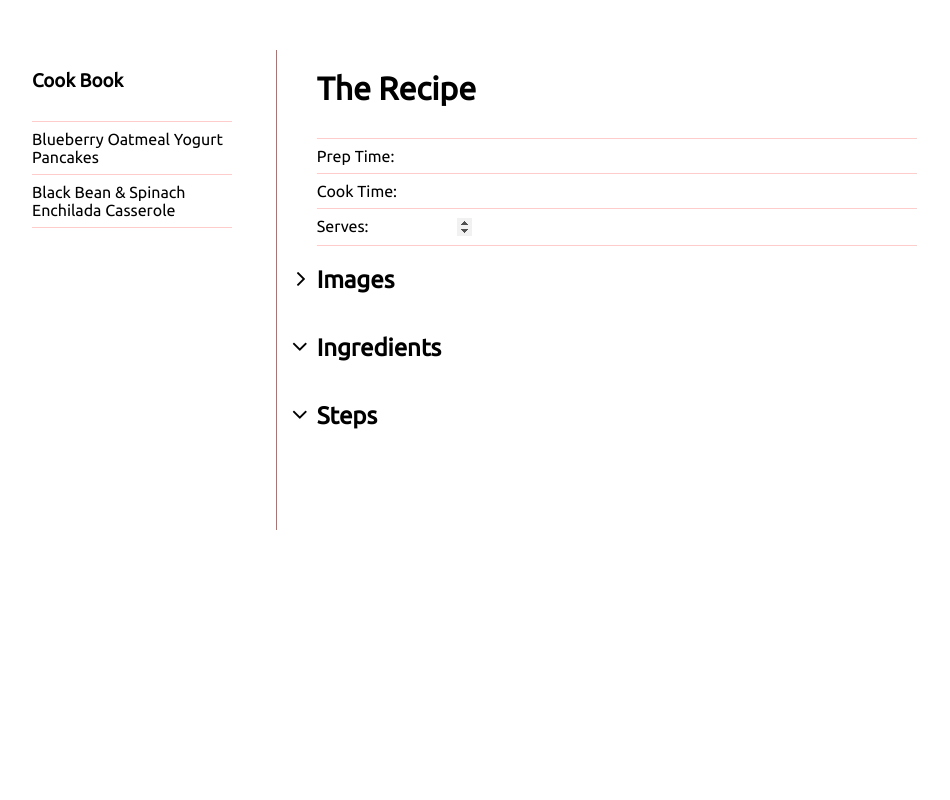
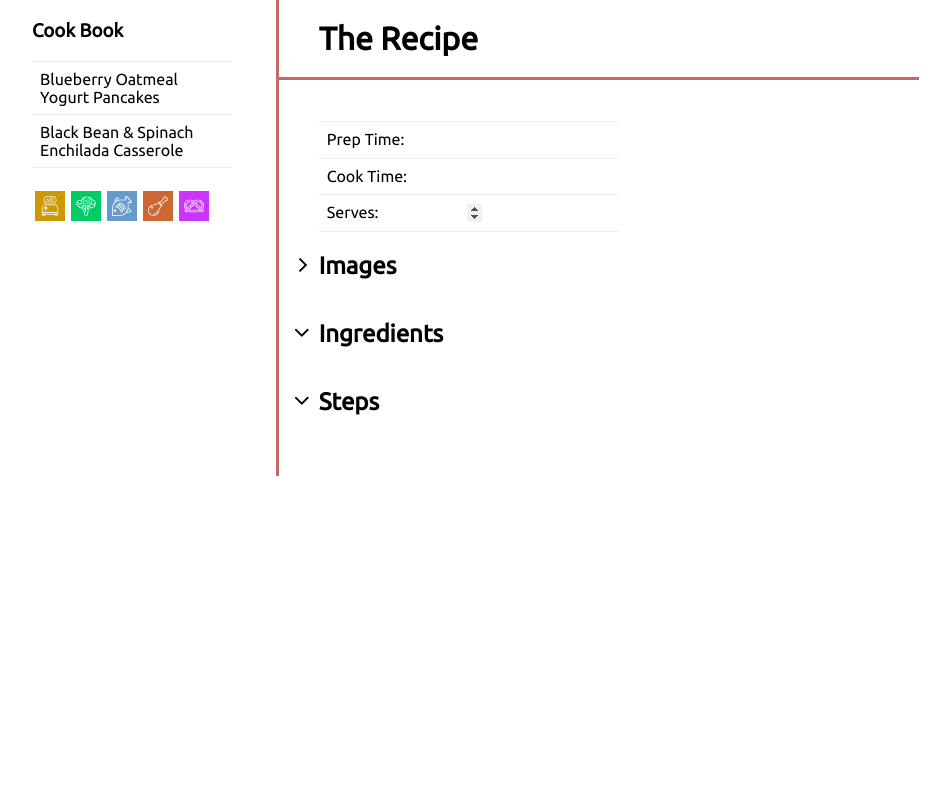
Before and after one commit to jessexknight/foodbook, a PHP site: page / in a window 1280 px wide. Shown: the whole page, without its empty margins (163-1113 px from the left). Run offline with PHP 8.4, Linux system fonts and the light colour scheme; some libraries are stand-ins or nearby versions.

Commit message:
clean up js and add icons

```diff
--- a/css/style.css
+++ b/css/style.css
@@ -1,11 +1,11 @@
 body {
   background-color: #fff;
   font-family: 'Ubuntu', sans-serif;
-  margin: 50px auto;
+  margin: 0px auto;
   width: 930px;
 }
 div {
-  padding: 10px 0px;
+  padding: 0px;
   margin: 0px;
   vertical-align: top;
 }
@@ -20,11 +20,20 @@ div {
   padding: 20px;
   padding-left: 40px;
   background-color: #fff;
-  border-left: solid 1px #c66;
+  border-left: solid 3px #c66;
 }
 h1,h2,h3 {
   display: inline-block;
   margin-top: 0px;
+}
+h1:after {
+  content: '';
+  width: 640px;
+  margin-top: 20px;
+  left: -40px;
+  position: relative;
+  display: inline-block;
+  border-bottom: 3px solid #c66;
 }
 a {
   color: #c66;
@@ -90,13 +110,24 @@ input[type=number]::-webkit-inner-spin-button {
 table {
   border-collapse: collapse;
 }
+.section {
+  margin-top: 20px;
+}
+#overview {
+  display: inline-block;
+  width: 50%;
+}
 #recipe table {
   width: 100%;
 }
+tr {
+  background-color: #fff;
+  margin: 10px;
+  border-top: 1px solid #eee;
+  border-bottom: 1px solid #eee;
+}
 th, td {
   padding: 8px;
-  border-bottom: solid 1px #fcc;
-  border-top: solid 1px #fcc;
   vertical-align: top;
 }
 img {
@@ -117,10 +148,7 @@ img {
   color: #399;
 }
 .rowclick tr.selected {
-  color: #f99;
-}
-td:first-child {
-  padding-left: 0px;
+  color: #fcc;
 }
 #overview td:nth-child(1) {
   width: 100px;
@@ -128,9 +156,43 @@ td:first-child {
 #overview td:nth-child(2) {
   text-align: left;
 }
+#recipe td {
+  line-height: 120%;
+}
 #recipe .rowclick  td:nth-child(1) {
   text-align: right;
+}
+#steps td:nth-child(1) {
+  padding-left: 20px;
 }
 #ingredients td:nth-child(1) {
   width: 80px;
 }
+#navtags {
+  margin-top: 20px;
+}
+#tags {
+  display: inline-block;
+  float: right;
+  width: 45%;
+}
+#tags .tip {
+  float: right;
+}
+.icon {
+  margin: 0px 5px;
+  padding: 5px;
+}
+.icon.breakfast { background-color: #c90; }
+.icon.dessert   { background-color: #c3f; }
+.icon.fish      { background-color: #69c; }
+.icon.meat      { background-color: #c63; }
+.icon.veggie    { background-color: #0c6; }
+
+#tags .icon {
+  width: 32px;
+}
+#navtags .icon {
+  width: 20px;
+  margin: 3px;
+}
--- a/index.html
+++ b/index.html
@@ -2,7 +2,7 @@
   <meta charset="UTF-8">
   <title id='page-title'>Recipes</title>
   <link rel="stylesheet" type="text/css" href="css/style.css">
-  <link rel="shortcut icon" type="image/png" href="img/favicon.png"/>
+  <link rel="shortcut icon" type="image/png" href="icon/favicon.png"/>
   <link href='https://fonts.googleapis.com/css?family=Ubuntu&subset=cyrillic,latin' rel='stylesheet' type='text/css' />
   <link href="https://cdnjs.cloudflare.com/ajax/libs/font-awesome/4.7.0/css/font-awesome.min.css" rel="stylesheet" />
   <script src="https://code.jquery.com/jquery-2.1.3.min.js"></script>
@@ -13,9 +13,12 @@
     <div>
       <table class='rowclick' id='recipe-table'></table>
     </div>
+    <div id='navtags'>
+    </div>
   </div>
   <div id='recipe' style='display: inline-block;'>
     <h1 id='title'>The Recipe</h1>
+    <div class='section'>
       <div id='overview'>
         <table>
           <tr><td>Prep Time:</td><td id='prep-time'></td></tr>
@@ -23,20 +26,23 @@
           <tr><td>Serves:   </td><td><input type='number' id='serves'></td></tr>
         </table>
       </div>
-    <div>
+      <div id='tags'>
+      </div>
+    </div>
+    <div class='section'>
       <a class='collapse-button closed'><h2>Images</h2></a>
       <div class='collapse-content hidden' id='images'></div>
     </div>
-    <div>
+    <div class='section'>
       <a class='collapse-button'><h2>Ingredients</h2></a>
-      <table class='rowclick collapse-content' id='ingredients'></table>
+      <table class='rowclick collapse-content' width='100%' id='ingredients'></table>
       <table class='hidden' id='ingredients-cache'></table>
     </div>
-    <div>
+    <div class='section'>
       <a class='collapse-button'><h2>Steps</h2></a>
       <table class='rowclick collapse-content' id='steps'></table>
     </div>
-    <div style='margin-top: 30px' id='link'></div>
+    <div class='section' id='link'></div>
   </div>
   <script src='scripts/main.js'></script>
 </body>
--- a/recipes/enchilada-casserole.json
+++ b/recipes/enchilada-casserole.json
@@ -22,6 +22,9 @@
     "Cover with foil and bake for 20 minutes.",
     "Remove foil and bake for 15 minutes more, or until cheddar cheese is bubbly and browning."
   ],
+  "tags": [
+    "veggie"
+  ],
   "images": [
     "enchilada-casserole-1.jpg"
   ],
--- a/recipes/oatmeal-pancakes.json
+++ b/recipes/oatmeal-pancakes.json
@@ -25,6 +25,10 @@
     "On a non-stick pan over medium heat, scoop 1/3 C batter into small pancakes.",
     "Cook until bubbles appear on top, then flip, and cook for another 2 minutes."
   ],
+  "tags": [
+    "veggie",
+    "breakfast"
+  ],
   "images": [
     "oatmeal-pancakes-1.jpg"
   ],
--- a/scripts/main.js
+++ b/scripts/main.js
@@ -32,7 +32,23 @@ $(document).ready(function(){
       return numfmt(scale*parseFloat(split[1]),precision)+' '+split[2];
     };
   };
-  function itable(ingredients,scale,precision){
+  function genicons(tags){
+    str = ''
+    for (var t in tags){
+      str += '<span class="tip">'+
+             '<img class="icon '+tags[t]+'" src="icon/'+tags[t]+'.png">'+
+             '<span class="tiptext">'+tags[t].toUpperCase()+'</span></img></span>';
+    };
+    return str;
+  };
+  function genimgs(imgs){
+    str = ''
+    for (var i in imgs){
+      str += '<img class="image" src="img/'+imgs[i]+'""/>';
+    };
+    return str;
+  };
+  function genitable(ingredients,scale,precision){
     str = '';
     for (var ingredient in ingredients){
       str += trow(
@@ -42,7 +58,7 @@ $(document).ready(function(){
     };
     return str;
   };
-  function stable(steps,ingredients,scale,precision){
+  function genstable(steps,ingredients,scale,precision){
     str = '';
     for (var index in steps){
       step = steps[index]
@@ -66,17 +82,16 @@ $(document).ready(function(){
       $('#page-title').html(data['title']);
       $('#prep-time') .html(data['time']['prep']);
       $('#cook-time') .html(data['time']['cook']);
+      // icons
+      $('#tags').html(genicons(data['tags']));
       // images
-      $('#images').html('');
-      for (var i in data['images']){
-        $('#images').append('<img class="image" src="img/'+data['images']+'""/>');
-      };
+      $('#images').html(genimgs(data['images']));
       // link
       $('#link').html('<a href="'+data['link']+'" target="_blank">source</a>');
       // ingredients
-      $('#ingredients').html(itable(data['ingredients'],1,100));
+      $('#ingredients').html(genitable(data['ingredients'],1,100));
       // steps
-      $('#steps').html(stable(data['steps'],data['ingredients'],1,100));
+      $('#steps').html(genstable(data['steps'],data['ingredients'],1,100));
       // listener: click-able table rows
       $('#recipe .rowclick tr').click(function(e){
         $(this).toggleClass('selected');
@@ -84,8 +99,8 @@ $(document).ready(function(){
       // listeners: change serving size
       $('#serves').change(function(e){
         var scale = parseFloat($(this)[0].value) / parseFloat(serves);
-        $('#ingredients').html(itable(              data['ingredients'],scale,100));
-        $('#steps')      .html(stable(data['steps'],data['ingredients'],scale,100));
+        $('#ingredients').html(genitable(              data['ingredients'],scale,100));
+        $('#steps')      .html(genstable(data['steps'],data['ingredients'],scale,100));
       });
     });
   };
@@ -96,6 +111,7 @@ $(document).ready(function(){
         $('#recipe-table').append(trow(tcell(data['title'],'class="nav-item" id="'+list[i]+'"')));
       });
     })(i)};
+    $('#navtags').html(genicons(['breakfast','veggie','fish','meat','dessert']))
   });
   // listeners: navbar clicks (change recipe)
   $(document).on('click','.nav-item',function(e){
```
Also changed, not shown: other parts of css/style.css (+17 -6 lines), icon/breakfast.png (added), icon/dessert.png (added), icon/favicon.png (added), icon/fish.png (added), icon/meat.png (added), icon/veggie.png (added), img/favicon.png (deleted). Lines whose indentation alone changed are shown as unchanged.
